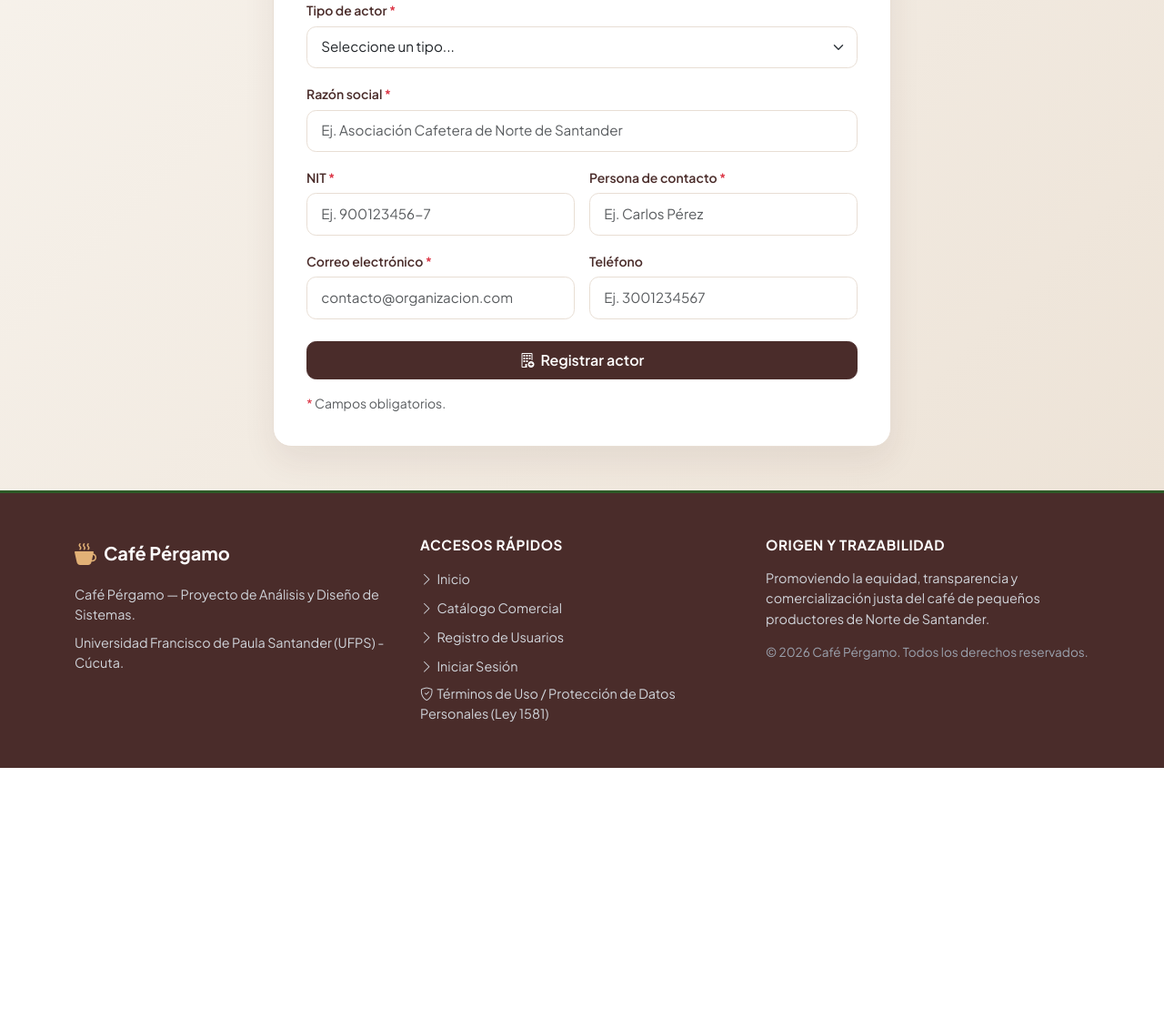
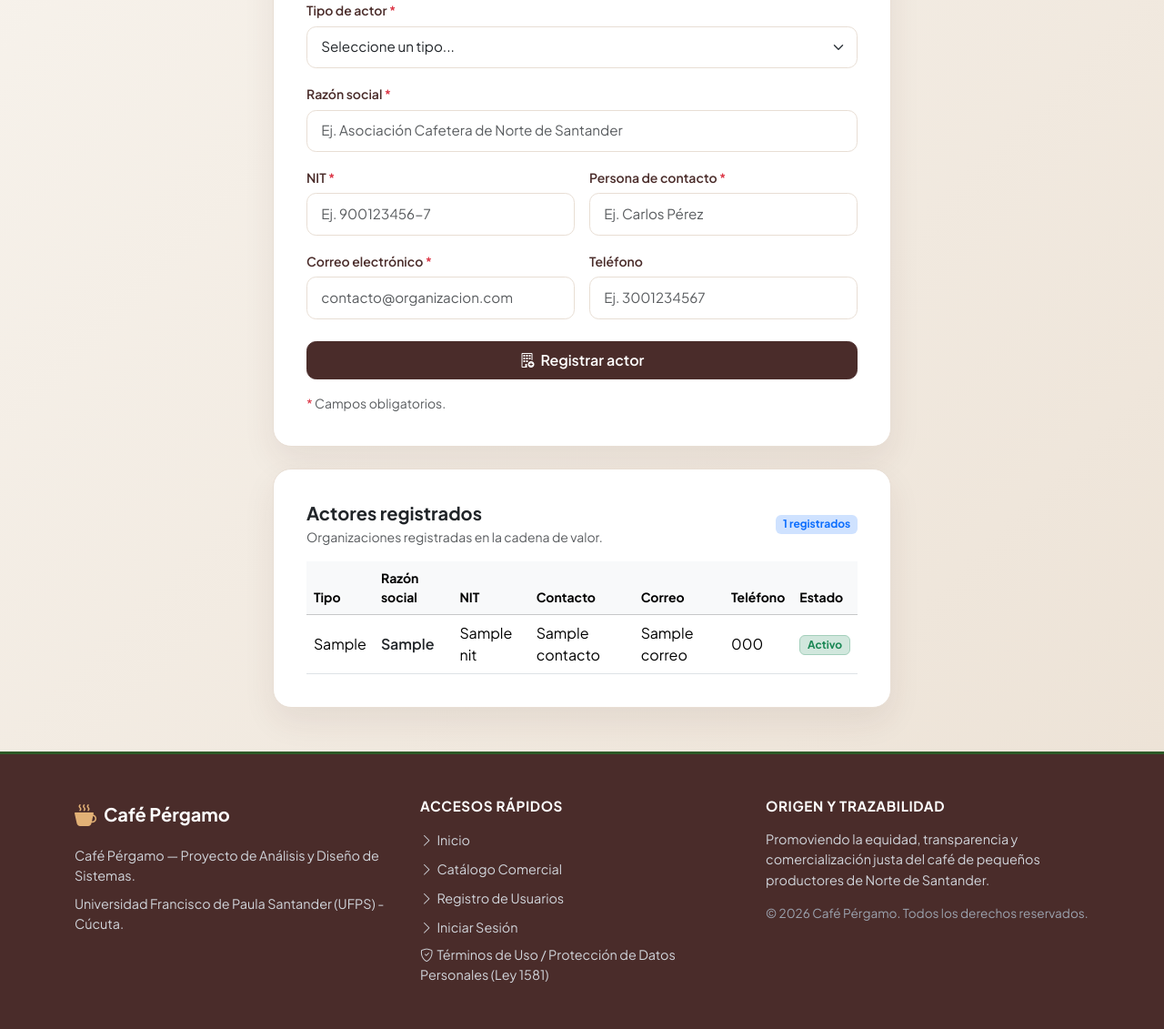
Before and after one commit to JFernandoMC-1151598/Cafe-Pergamo, a Django app: template actores/templates/actores/registro_actor.html in a window 1280 px wide. Shown: the part 437-1568 px from the top of the page at 91% size. Before the commit the page ends 1281 px from the top, so only its background shows below. Run offline with Django 5.2, Linux system fonts and the light colour scheme; the template is opened without the code that fills it: most values are stand-ins (such as "Sample title", 1, 10 or a date in 2020).

Commit message:
fix: vista de lista de actores registrados en pantalla de registro de actores (HU08)

```diff
--- a/actores/templates/actores/registro_actor.html
+++ b/actores/templates/actores/registro_actor.html
@@ -161,6 +161,63 @@
                 </p>
             </div>
         </div>
+
+        <div class="auth-card mt-4">
+            <div class="auth-body">
+                <div class="d-flex justify-content-between align-items-center mb-3">
+                    <div>
+                        <h2 class="h5 fw-bold text-dark mb-1">Actores registrados</h2>
+                        <p class="text-muted small mb-0">
+                            Organizaciones registradas en la cadena de valor.
+                        </p>
+                    </div>
+                    <span class="badge bg-primary-subtle text-primary">
+                        {{ actores|length }} registrados
+                    </span>
+                </div>
+
+                <div class="table-responsive">
+                    <table class="table table-hover align-middle mb-0">
+                        <thead class="table-light">
+                            <tr class="small text-muted">
+                                <th>Tipo</th>
+                                <th>Razón social</th>
+                                <th>NIT</th>
+                                <th>Contacto</th>
+                                <th>Correo</th>
+                                <th>Teléfono</th>
+                                <th>Estado</th>
+                            </tr>
+                        </thead>
+                        <tbody>
+                            {% for actor in actores %}
+                            <tr>
+                                <td>{{ actor.get_tipo_display }}</td>
+                                <td class="fw-semibold text-dark">{{ actor.razon_social }}</td>
+                                <td>{{ actor.nit }}</td>
+                                <td>{{ actor.contacto }}</td>
+                                <td>{{ actor.correo }}</td>
+                                <td>{{ actor.telefono|default:"—" }}</td>
+                                <td>
+                                    {% if actor.activo %}
+                                        <span class="badge bg-success-subtle text-success border border-success-subtle">Activo</span>
+                                    {% else %}
+                                        <span class="badge bg-secondary-subtle text-secondary border border-secondary-subtle">Inactivo</span>
+                                    {% endif %}
+                                </td>
+                            </tr>
+                            {% empty %}
+                            <tr>
+                                <td colspan="7" class="text-center text-muted py-4">
+                                    No hay actores registrados todavía.
+                                </td>
+                            </tr>
+                            {% endfor %}
+                        </tbody>
+                    </table>
+                </div>
+            </div>
+        </div>
     </div>
 </div>
 {% endblock %}
```
Also changed, not shown: actores/tests.py (+24 -2 lines), actores/views.py (+7 -1 lines).
